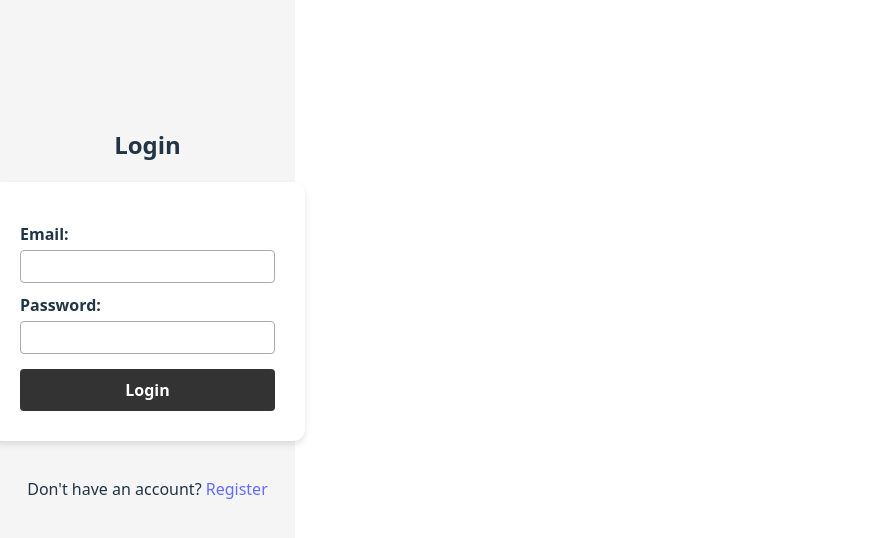
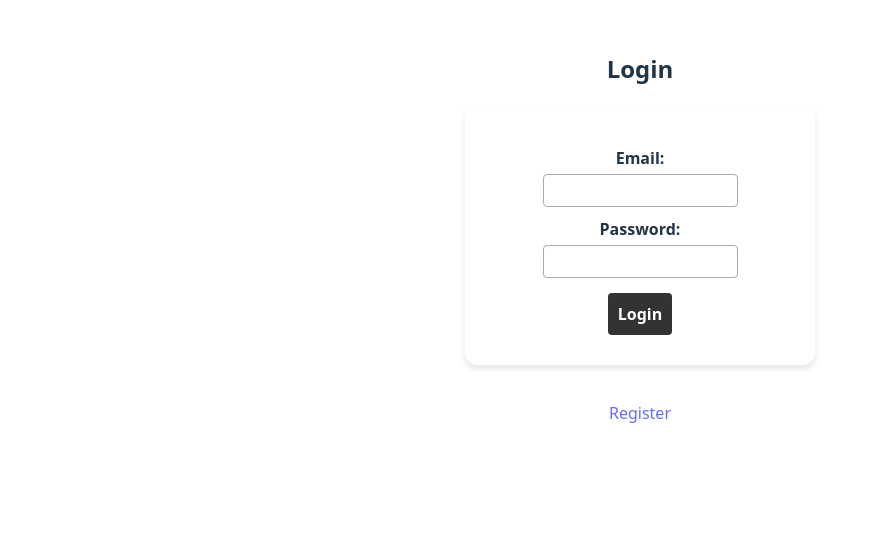
Before and after one commit to Tracey-goode/ProfileReviewFE, a React (Vite) app: page /login in a window 1280 px wide. Shown: the part 164-702 px from the top of the page, without its empty margins (0-878 px from the left). Built offline with nearby package versions, Linux system fonts and the light colour scheme.

Commit message:
finished

```diff
--- a/src/Pages/Home.jsx
+++ b/src/Pages/Home.jsx
@@ -10,36 +10,24 @@ import { useAuth } from "../Components/AuthContext";
 import axios from "axios";
 import "../Styles/Homepage.css";
 
-// Home page component
 export default function Home() {
-    // useNavigate is available for any additional programmatic navigation
     const navigate = useNavigate();
-
-    // `users` stores the list fetched from the backend
     const [users, setUsers] = useState([]);
-    // `loading` indicates whether we are currently fetching data
     const [loading, setLoading] = useState(true);
-    // `error` stores friendly error messages for the UI
     const [error, setError] = useState("");
 
-    // Get authentication token from cookies via AuthContext so our
-    // API requests include a valid credential.
     const { cookies } = useAuth();
     const token = cookies?.token;
 
-    // Fetch users when the component mounts or when the token changes.
-    // This keeps the list up to date for the authenticated user.
     useEffect(() => {
         async function fetchUsers() {
             try {
                 const res = await axios.get("http://localhost:3000/api/user/all", {
                     headers: {
-                        // Send the auth token in the Authorization header
-                        Authorization: `Bearer ${token}`, // send token for auth
+                        Authorization: `Bearer ${token}`,
                     },
                 });
 
-                // Shuffle users randomly so the order changes on reload
                 const shuffled = res.data.users.sort(() => Math.random() - 0.5);
                 setUsers(shuffled);
                 setLoading(false);
@@ -53,24 +41,17 @@ export default function Home() {
         fetchUsers();
     }, [token]);
 
-    // Called when the app title is clicked in the navbar to reshuffle users
     function handleReload() {
-        // Shuffle again
         setUsers([...users].sort(() => Math.random() - 0.5));
     }
 
-    // While data is loading show a friendly loading message
     if (loading) return <p style={{ textAlign: "center", marginTop: "50px" }}>Loading users...</p>;
 
     return (
         <div>
-            {/* Navbar at the top with a reload handler */}
             <Navbar onReload={handleReload} />
-            {/* Show an error message if fetching fails */}
             {error && <p style={{ color: "red", textAlign: "center" }}>{error}</p>}
 
-            {/* Display users in a responsive grid using flexbox. Each user
-                is rendered as a UserCard component that links to their profile. */}
             <div className="home-container">
                 {users.map((user) => (
                     <UserCard key={user._id || user.id} user={user} />
--- a/src/Pages/Login.jsx
+++ b/src/Pages/Login.jsx
@@ -64,7 +64,7 @@ export default function Login() {
       {error && <p style={{ color: "red" }}>{error}</p>}
 
       <p>
-        Don't have an account? <a href="/register">Register</a>
+        <a href="/register">Register</a>
       </p>
     </div>
   );
--- a/src/Pages/ProfilePage.jsx
+++ b/src/Pages/ProfilePage.jsx
@@ -9,36 +9,25 @@ import { useAuth } from "../Components/AuthContext";
 import axios from "axios";
 import "../Styles/Profile.css";
 
-// Profile page component
 export default function ProfilePage() {
-    // `id` is read from the URL, e.g. /profile/123 -> id === "123"
     const { id } = useParams();
-    // Holds the profile information for the user we're viewing
     const [user, setUser] = useState(null);
-    // Holds reviews written about this user
     const [reviews, setReviews] = useState([]);
-    // Loading indicator while fetching data
     const [loading, setLoading] = useState(true);
-    // Get auth token and current user from AuthContext so API calls are authenticated
+
     const { cookies, user: authUser } = useAuth();
     const token = cookies?.token;
-    // Prefer in-memory auth user id; fall back to cookie if present
     const currentUserId = authUser?.id ?? cookies?.userId;
-    // Check if this is the current user's own profile
     const isOwnProfile = currentUserId === id;
 
-    // Fetch the user's profile and their visible reviews when the
-    // component mounts or when the ID/token changes.
     useEffect(() => {
         async function fetchProfile() {
             try {
-                // Fetch user info by ID
                 const userRes = await axios.get(`http://localhost:3000/api/user/${id}`, {
                     headers: { Authorization: `Bearer ${token}` },
                 });
                 setUser(userRes.data);
 
-                // Fetch reviews for this user (only visible ones)
                 const reviewsRes = await axios.get(`http://localhost:3000/api/reviews/${id}`, {
                     headers: { Authorization: `Bearer ${token}` },
                 });
@@ -54,20 +43,13 @@ export default function ProfilePage() {
         fetchProfile();
     }, [id, token]);
 
-    // Simple local state for submitting a new review
     const [rating, setRating] = useState(5);
     const [text, setText] = useState("");
     const [posting, setPosting] = useState(false);
     const [error, setError] = useState("");
     const [isEditing, setIsEditing] = useState(false);
-    const [editForm, setEditForm] = useState({
-        bio: "",
-        height: "",
-        weight: "",
-        kink: ""
-    });
+    const [editForm, setEditForm] = useState({ bio: "", height: "", weight: "", kink: "" });
 
-    // Submit a new review and then reload the visible reviews
     async function handlePostReview(e) {
         e.preventDefault();
         setError("");
@@ -84,7 +66,6 @@ export default function ProfilePage() {
                 { headers: { Authorization: `Bearer ${token}` } }
             );
 
-            // Reload reviews after a successful post
             const reviewsRes = await axios.get(`http://localhost:3000/api/reviews/${id}`, {
                 headers: { Authorization: `Bearer ${token}` },
             });
@@ -99,11 +80,9 @@ export default function ProfilePage() {
         }
     }
 
-    // Update profile handler (submits profile edits)
     async function handleUpdate(e) {
         e.preventDefault();
         try {
-            // Convert height and weight to numbers and remove empty fields
             const updateData = {
                 ...(editForm.bio?.trim() && { bio: editForm.bio.trim() }),
                 ...(editForm.height && { height: Number(editForm.height) }),
@@ -111,17 +90,11 @@ export default function ProfilePage() {
                 ...(editForm.kink?.trim() && { kink: editForm.kink.trim() })
             };
 
-            // Backend exposes an authenticated route to update the current
-            // user's profile at PUT /api/user/profile. The server uses the
-            // token to identify the user, so we should call that endpoint
-            // rather than attempting to update by URL id.
             const response = await axios.put(
                 `http://localhost:3000/api/user/profile`,
                 updateData,
                 { headers: { Authorization: `Bearer ${token}` } }
             );
-            // The backend responds with { message, user: { ... } }
-            // Prefer the nested user object when updating local state.
             setUser(response.data.user ?? response.data);
             setIsEditing(false);
             setError("");
@@ -135,7 +108,6 @@ export default function ProfilePage() {
         }
     }
 
-    // --- Review editing helpers (for reviews the current user posted) ---
     const [editingReviewId, setEditingReviewId] = useState(null);
     const [editReviewText, setEditReviewText] = useState("");
     const [editReviewRating, setEditReviewRating] = useState(5);
@@ -157,16 +129,12 @@ export default function ProfilePage() {
 
     async function handleSaveEdit(reviewId) {
         try {
-            const payload = {
-                rating: editReviewRating,
-                text: editReviewText.trim(),
-            };
+            const payload = { rating: editReviewRating, text: editReviewText.trim() };
 
             const res = await axios.put(`http://localhost:3000/api/reviews/${reviewId}`, payload, {
                 headers: { Authorization: `Bearer ${token}` },
             });
 
-            // Update the review in local state. Backend returns { message, review }
             const updated = res.data.review ?? res.data;
             setReviews((prev) => prev.map((r) => ((r._id || r.id) === (updated.id || updated._id || updated.id) ? {
                 ...r,
@@ -182,13 +150,11 @@ export default function ProfilePage() {
         }
     }
 
-
     async function handleReport(reviewId) {
         try {
             await axios.put(`http://localhost:3000/api/reviews/report/${reviewId}`, {}, {
                 headers: { Authorization: `Bearer ${token}` },
             });
-            // Remove reported review from UI
             setReviews((prev) => prev.filter((r) => (r._id || r.id) !== reviewId));
         } catch (err) {
             console.error("Failed to report review", err);
@@ -197,15 +163,12 @@ export default function ProfilePage() {
     }
 
     async function handleDelete(reviewId) {
-        if (!window.confirm("Are you sure you want to delete this review? This action cannot be undone.")) {
-            return;
-        }
+        if (!window.confirm("Are you sure you want to delete this review? This action cannot be undone.")) return;
 
         try {
             await axios.delete(`http://localhost:3000/api/reviews/${reviewId}`, {
                 headers: { Authorization: `Bearer ${token}` },
             });
-            // Remove deleted review from UI
             setReviews((prev) => prev.filter((r) => (r._id || r.id) !== reviewId));
         } catch (err) {
             console.error("Failed to delete review", err);
@@ -213,89 +176,49 @@ export default function ProfilePage() {
         }
     }
 
-    // Show friendly messages for loading / not found states
     if (loading) return <p style={{ textAlign: "center" }}>Loading profile...</p>;
     if (!user) return <p style={{ textAlign: "center" }}>User not found.</p>;
 
     return (
         <div>
-            {/* Navbar is shown at the top; on profile pages we don't need reload */}
             <Navbar onReload={() => { }} />
 
             <div className="profile-container">
-                {/* Placeholder circular thumbnail for the user's avatar */}
-                <div
-                    style={{
-                        width: "120px",
-                        height: "120px",
-                        backgroundColor: "#ccc",
-                        borderRadius: "50%",
-                        margin: "0 auto 10px auto",
-                    }}
-                ></div>
+                <div style={{ width: "120px", height: "120px", backgroundColor: "#ccc", borderRadius: "50%", margin: "0 auto 10px auto" }}></div>
 
-
-                {/* Toggle edit mode button - only shown on own profile */}
                 {isOwnProfile && (
-                    <button
-                        onClick={() => {
-                            if (!isEditing) {
-                                setEditForm({
-                                    bio: user.bio || "",
-                                    height: user.height || "",
-                                    weight: user.weight || "",
-                                    kink: user.kink || ""
-                                });
-                            }
-                            setIsEditing(!isEditing);
-                            setError(""); // Clear any previous errors
-                        }}
-                        style={{ margin: "10px 0" }}
-                    >
+                    <button onClick={() => {
+                        if (!isEditing) {
+                            setEditForm({ bio: user.bio || "", height: user.height || "", weight: user.weight || "", kink: user.kink || "" });
+                        }
+                        setIsEditing(!isEditing);
+                        setError("");
+                    }} style={{ margin: "10px 0" }}>
                         {isEditing ? "Cancel Edit" : "Update Profile"}
                     </button>
-                )}                {isEditing ? (
+                )}
+
+                {isEditing ? (
                     <form onSubmit={handleUpdate} style={{ maxWidth: "400px", margin: "0 auto" }}>
                         <div style={{ marginBottom: "10px" }}>
                             <label>Bio:</label>
-                            <textarea
-                                value={editForm.bio}
-                                onChange={(e) => setEditForm(prev => ({ ...prev, bio: e.target.value }))}
-                                style={{ width: "100%", marginTop: "5px" }}
-                                rows={3}
-                            />
+                            <textarea value={editForm.bio} onChange={(e) => setEditForm(prev => ({ ...prev, bio: e.target.value }))} style={{ width: "100%", marginTop: "5px" }} rows={3} />
                         </div>
                         <div style={{ marginBottom: "10px" }}>
                             <label>Height (cm):</label>
-                            <input
-                                type="number"
-                                value={editForm.height}
-                                onChange={(e) => setEditForm(prev => ({ ...prev, height: e.target.value }))}
-                                style={{ width: "100%", marginTop: "5px" }}
-                            />
+                            <input type="number" value={editForm.height} onChange={(e) => setEditForm(prev => ({ ...prev, height: e.target.value }))} style={{ width: "100%", marginTop: "5px" }} />
                         </div>
                         <div style={{ marginBottom: "10px" }}>
                             <label>Weight (kg):</label>
-                            <input
-                                type="number"
-                                value={editForm.weight}
-                                onChange={(e) => setEditForm(prev => ({ ...prev, weight: e.target.value }))}
-                                style={{ width: "100%", marginTop: "5px" }}
-                            />
+                            <input type="number" value={editForm.weight} onChange={(e) => setEditForm(prev => ({ ...prev, weight: e.target.value }))} style={{ width: "100%", marginTop: "5px" }} />
                         </div>
                         <div style={{ marginBottom: "10px" }}>
                             <label>Kink:</label>
-                            <input
-                                type="text"
-                                value={editForm.kink}
-                                onChange={(e) => setEditForm(prev => ({ ...prev, kink: e.target.value }))}
-                                style={{ width: "100%", marginTop: "5px" }}
-                            />
+                            <input type="text" value={editForm.kink} onChange={(e) => setEditForm(prev => ({ ...prev, kink: e.target.value }))} style={{ width: "100%", marginTop: "5px" }} />
                         </div>
                         <button type="submit" style={{ marginTop: "10px" }}>Save Changes</button>
                     </form>
                 ) : (
-                    /* Show optional fields if they exist */
                     <div>
                         {user.bio && <p><strong>Bio:</strong> {user.bio}</p>}
                         {user.height && <p><strong>Height:</strong> {user.height} cm</p>}
@@ -304,7 +227,6 @@ export default function ProfilePage() {
                     </div>
                 )}
 
-                {/* Review submission form */}
                 <div style={{ maxWidth: "600px", margin: "10px auto", textAlign: "left" }}>
                     <h3>Write a Review</h3>
                     {error && <p style={{ color: "red" }}>{error}</p>}
@@ -320,18 +242,10 @@ export default function ProfilePage() {
                             </select>
                         </label>
                         <div style={{ marginTop: "8px" }}>
-                            <textarea
-                                value={text}
-                                onChange={(e) => setText(e.target.value)}
-                                placeholder="Share your experience..."
-                                rows={4}
-                                style={{ width: "100%" }}
-                            />
+                            <textarea value={text} onChange={(e) => setText(e.target.value)} placeholder="Share your experience..." rows={4} style={{ width: "100%" }} />
                         </div>
                         <div style={{ marginTop: "8px", textAlign: "right" }}>
-                            <button type="submit" disabled={posting} style={{ padding: "6px 12px" }}>
-                                {posting ? "Posting..." : "Post Review"}
-                            </button>
+                            <button type="submit" disabled={posting} style={{ padding: "6px 12px" }}>{posting ? "Posting..." : "Post Review"}</button>
                         </div>
                     </form>
                 </div>
--- a/src/Styles/login.css
+++ b/src/Styles/login.css
@@ -3,27 +3,36 @@
     flex-direction: column;
     align-items: center;
     justify-content: center;
+    width: 100%;
     min-height: 100vh;
     padding: 20px;
-    background-color: #f5f5f5;
+    box-sizing: border-box;
+    margin: 0;
+    position: absolute;
+    top: 0;
+    left: 0;
 }
 
 .login-form {
     display: flex;
     flex-direction: column;
+    align-items: center;
     width: 100%;
     max-width: 350px;
     background-color: white;
     padding: 30px;
     border-radius: 12px;
     box-shadow: 0 4px 6px rgba(0, 0, 0, 0.1);
-    margin-bottom: 20px;
+    margin: 0 auto 20px auto;
+    box-sizing: border-box;
+
 }
 
 .login-form label {
     margin-top: 10px;
     margin-bottom: 4px;
     font-weight: bold;
+
 }
 
 .login-form input {
```
Also changed, not shown: 1 other file (tests, documents, lock files or other folders).
